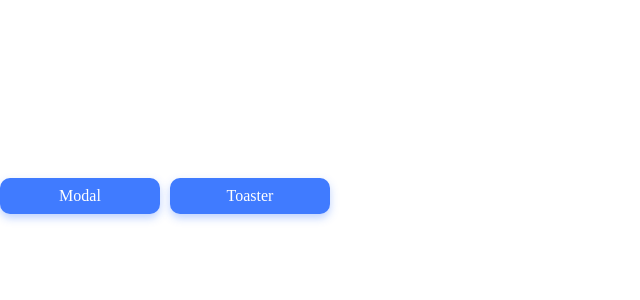
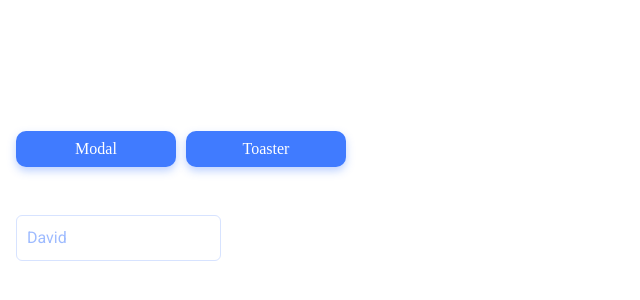
Before and after one commit to oksana12345678/StackBridge, a React (Vite) app: page / in a window 1280 px wide. Shown: the part 204-504 px from the top of the page, without its empty margins (0-640 px from the left). Built offline with nearby package versions, Linux system fonts and the light colour scheme.

Commit message:
input component

```diff
--- a/src/components/common/Button/Button.jsx
+++ b/src/components/common/Button/Button.jsx
@@ -5,7 +5,7 @@ import { buildButtonClass } from "./buildButtonClass";
 // тут я задала найузагальненіші стилі
 // якщо ваша кнопка з вашого компоненту виглядає трохи інакше, можете передати пропс тип, у css модулі задати клас
 // для вашого типу кнопки і додати цей варіант у функцію buildButtonClass. А також можна додавати додаткові пропси
-// й майбутньому і розширювати компонент
+// у майбутньому і розширювати компонент
 
 const Button = ({ children, onClick, actionType = "submit", type }) => {
   return (
--- a/src/components/common/Demo.jsx
+++ b/src/components/common/Demo.jsx
@@ -1,7 +1,9 @@
 import { useState } from "react";
 import ModalWrapper from "./ModalWrapper/ModalWrapper";
+import Container from "./Container/Container";
 import Button from "./Button/Button";
 import Toaster from "./Toaster/Toaster";
+import Input from "./Input/Input";
 import css from "./Demo.module.css";
 
 const Demo = () => {
@@ -25,9 +27,12 @@ const Demo = () => {
   };
 
   return (
-    <div className={css["buttons-container"]}>
-      <Button onClick={openModal}>Modal</Button>
-      <Button onClick={openToaster}>Toaster</Button>
+    <Container>
+      <div className={css["buttons-container"]}>
+        <Button onClick={openModal}>Modal</Button>
+        <Button onClick={openToaster}>Toaster</Button>
+      </div>
+      <Input type="text" placeholder="David" />
       <ModalWrapper modalIsOpen={modalIsOpen} closeModal={closeModal}>
         Усередені будь-що
       </ModalWrapper>
@@ -37,7 +42,7 @@ const Demo = () => {
         message="Будь-яке повідомлення"
         type="error"
       />
-    </div>
+    </Container>
   );
 };
 
--- a/src/components/common/Demo.module.css
+++ b/src/components/common/Demo.module.css
@@ -2,4 +2,5 @@
   display: flex;
   flex-wrap: wrap;
   gap: 10px;
+  margin-bottom: 3rem;
 }
--- /dev/null
+++ b/src/components/common/Input/Input.jsx
@@ -0,0 +1,15 @@
+import clsx from "clsx";
+import { buildInputClass } from "./buildInputClass";
+import css from "./Input.module.css";
+
+const Input = ({ type, placeholder, styleType }) => {
+  return (
+    <input
+      className={clsx(css.input, css[buildInputClass(styleType)])}
+      type={type}
+      placeholder={placeholder}
+    />
+  );
+};
+
+export default Input;
--- /dev/null
+++ b/src/components/common/Input/Input.module.css
@@ -0,0 +1,34 @@
+@media screen and (max-width: 768px) {
+  .input {
+    width: 100%;
+  }
+}
+
+.input {
+  padding: 12px 10px;
+  border: 1px solid #d7e3ff;
+  border-radius: 6px;
+  font-family: Roboto;
+  color: var(--light-blue-text);
+  font-size: var(--font-size-base);
+  font-weight: var(--font-weight-regular);
+  line-height: 1.25;
+  outline: none;
+}
+
+.input::placeholder {
+  color: var(--light-blue-text);
+  font-size: var(--font-size-base);
+  font-weight: var(--font-weight-regular);
+  line-height: 1.25;
+}
+
+.input:focus,
+.input:focus::placeholder {
+  color: var(--primary-blue-color);
+}
+
+.error {
+  color: var(--red-accent-color);
+  border: 1px solid var(--red-accent-color);
+}
--- /dev/null
+++ b/src/components/common/Input/buildInputClass.js
@@ -0,0 +1,10 @@
+// якщо треба додаткові додаткові класи
+
+export const buildInputClass = (type) => {
+    switch (type) {
+      case "error":
+        return "error";
+      default:
+        return "";
+    }
+  };
```
Also changed, not shown: src/components/common/Loader/Loader.jsx (deleted, +0 -60 lines), src/components/common/Loader/Loader.module.css (deleted, +0 -19 lines).
